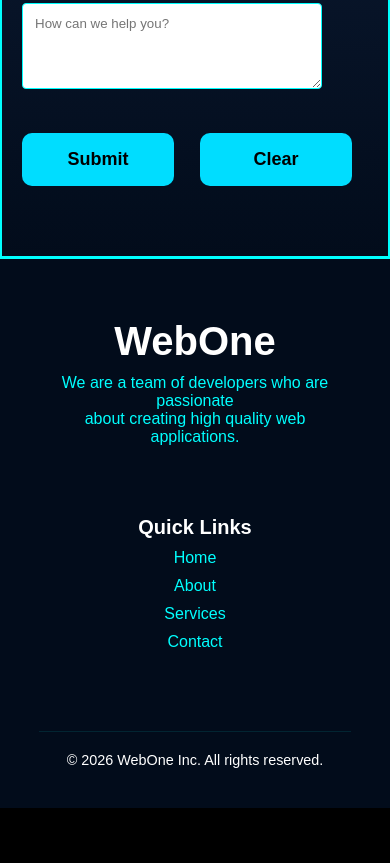
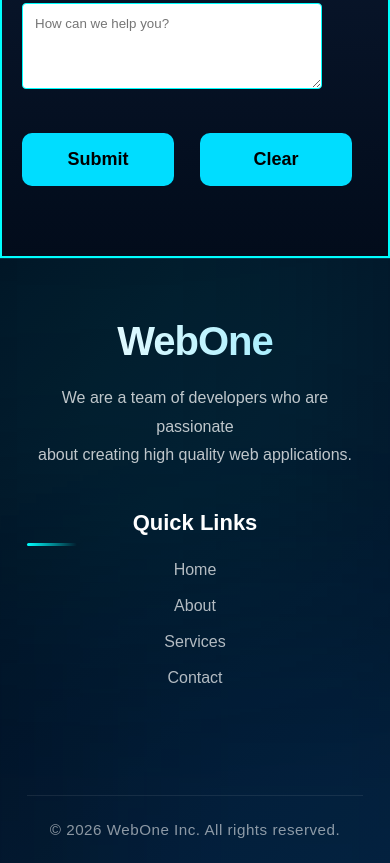
Before and after one commit to jeevantha-perera-dev/Business-Landing-Page-WebOne, a website: page index.html in a window 390 px wide. Shown: the part 4695-5558 px from the top of the page. Before the commit the page ends 5503 px from the top, so only its background shows below. Drawn offline with Linux system fonts and the light colour scheme.

Commit message:
Redesign footer with premium gradient background, blur effects, and responsive layout enhancements

```diff
--- a/style.css
+++ b/style.css
@@ -461,18 +461,103 @@ input[type="textarea"] {
     color: #9ef2ff;
 }
 
+/* =========================
+   PREMIUM FOOTER STYLING
+========================= */
+
 .footer {
-    background-color: #020c1b;
+    position: relative;
+    background: linear-gradient(135deg,
+            #020617 0%,
+            #031326 40%,
+            #041b33 100%);
     color: #ffffff;
-    padding: 40px 10%;
-    border-top: 1px solid aqua;
+    padding: 80px 10% 30px;
+    overflow: hidden;
+    border-top: 1px solid rgba(0, 255, 255, 0.15);
+}
+
+/* Soft glowing background */
+.footer::before {
+    content: "";
+    position: absolute;
+    width: 500px;
+    height: 500px;
+    background: rgba(0, 255, 255, 0.08);
+    filter: blur(120px);
+    top: -200px;
+    left: -150px;
+    z-index: 0;
+}
+
+.footer::after {
+    content: "";
+    position: absolute;
+    width: 400px;
+    height: 400px;
+    background: rgba(0, 140, 255, 0.08);
+    filter: blur(120px);
+    bottom: -200px;
+    right: -100px;
+    z-index: 0;
 }
 
 .footer-container {
+    position: relative;
+    z-index: 2;
+
     display: flex;
     justify-content: space-between;
+    align-items: flex-start;
     flex-wrap: wrap;
-    gap: 30px;
+    gap: 50px;
+}
+
+/* LEFT SIDE */
+.footer-top {
+    max-width: 500px;
+}
+
+.footer-top h3 {
+    font-size: 52px;
+    font-weight: 800;
+    letter-spacing: -1px;
+    margin-bottom: 20px;
+
+    background: linear-gradient(90deg, #ffffff, #8be9fd);
+    -webkit-background-clip: text;
+    -webkit-text-fill-color: transparent;
+}
+
+.footer-top p {
+    color: rgba(255, 255, 255, 0.75);
+    line-height: 1.8;
+    font-size: 1.05rem;
+    max-width: 450px;
+}
+
+/* RIGHT SIDE */
+.footer-links {
+    min-width: 200px;
+}
+
+.footer-links h4 {
+    font-size: 22px;
+    margin-bottom: 25px;
+    color: #ffffff;
+    position: relative;
+}
+
+/* Small accent line */
+.footer-links h4::after {
+    content: "";
+    position: absolute;
+    left: 0;
+    bottom: -10px;
+    width: 50px;
+    height: 3px;
+    border-radius: 10px;
+    background: linear-gradient(to right, aqua, transparent);
 }
 
 .footer-links ul {
@@ -480,54 +565,77 @@ input[type="textarea"] {
     padding: 0;
 }
 
+.footer-links ul li {
+    margin-bottom: 18px;
+}
+
 .footer-links a {
     text-decoration: none;
-    color: aqua;
-    transition: 0.3s;
+    color: rgba(255, 255, 255, 0.7);
+    font-size: 1rem;
+    transition: all 0.3s ease;
+    position: relative;
 }
 
-.footer-links ul li {
-    margin-top: 10px;
+/* Smooth hover effect */
+.footer-links a:hover {
+    color: aqua;
+    padding-left: 8px;
 }
 
-.footer-links h4 {
-    font-size: 20px;
+/* Optional active nav styling */
+.navLinks a.active {
+    color: #ffffff;
+    border-bottom: 2px solid aqua;
 }
 
-.footer-links a:hover {
-    color: #ffffff;
+/* FOOTER BOTTOM */
+.footer-bottom {
+    position: relative;
+    z-index: 2;
+
+    text-align: center;
+    width: 100%;
+    margin-top: 70px;
+    padding-top: 25px;
+
+    border-top: 1px solid rgba(255, 255, 255, 0.08);
+
+    color: rgba(255, 255, 255, 0.55);
+    font-size: 0.95rem;
+    letter-spacing: 0.5px;
 }
 
-.footer-bottom {
-    text-align: center;
-    width: 100%;
-    margin-top: 30px;
-    padding-top: 20px;
-    border-top: 1px solid rgba(0, 255, 255, 0.1);
-    font-size: 0.9rem;
+/* =========================
+   RESPONSIVE DESIGN
+========================= */
+
+@media (max-width: 768px) {
+
+    .footer {
+        padding: 60px 7% 25px;
     }
 
-.footer-top {
-    padding: 20px;
-}
-
-.footer-top p {
-    margin-top: 10px;
-    color: aqua;
+    .footer-container {
+        flex-direction: column;
+        gap: 40px;
     }
 
     .footer-top h3 {
         font-size: 40px;
     }
 
+    .footer-top p {
+        font-size: 1rem;
+    }
 
     .footer-links {
-    padding: 20px;
+        width: 100%;
     }
 
-.navLinks a.active {
-    color: #ffffff;
-    border-bottom: 2px solid aqua;
+    .footer-bottom {
+        margin-top: 50px;
+    }
 }
 
 /* =================================
```
Lines whose indentation alone changed are shown as unchanged.
